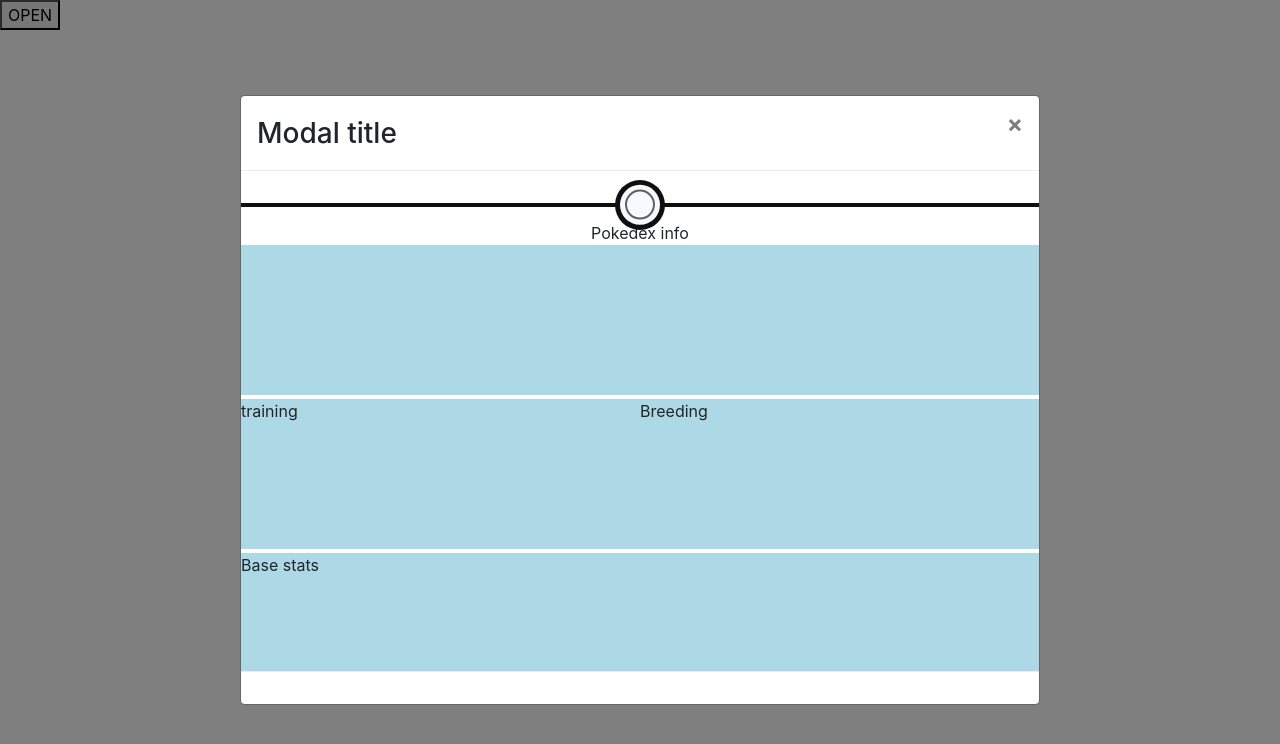
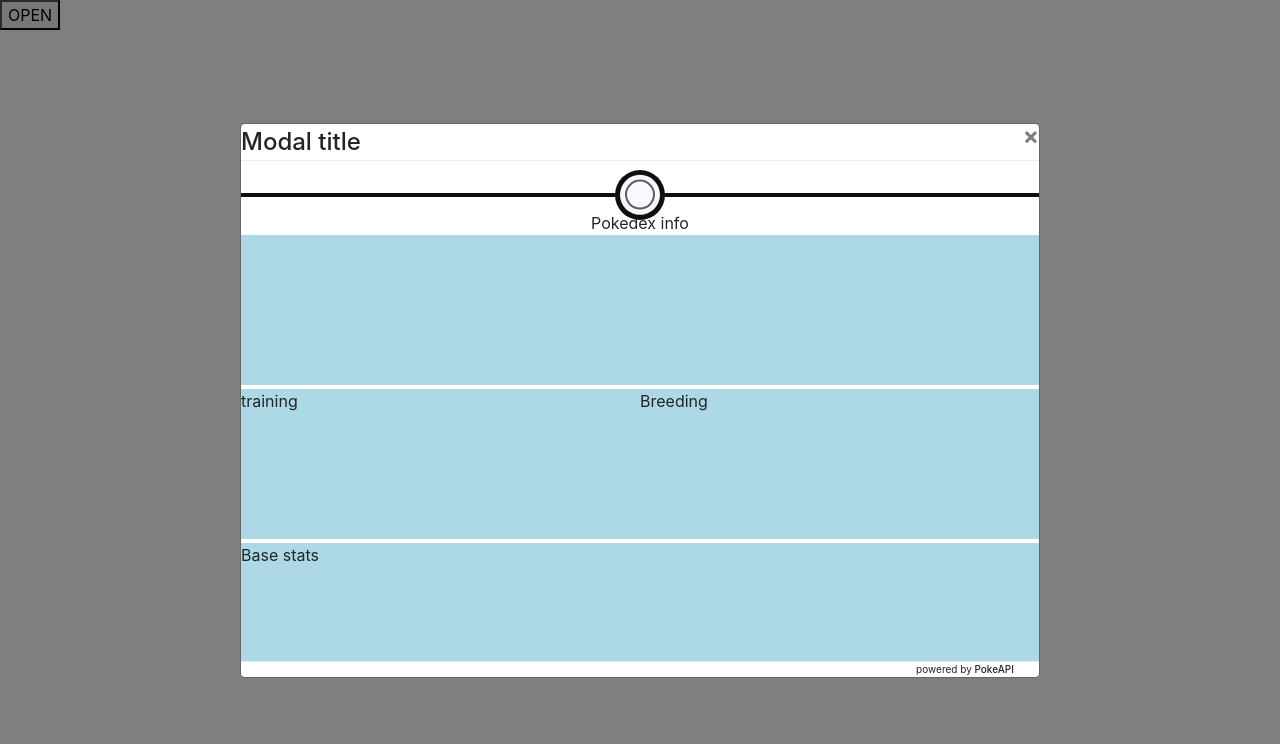
Before and after one commit to Luther0211/data-layout-2, a plain HTML site: page index.html in a window 1280 px wide. Both pictures are taken after a click on the button "OPEN". Drawn offline with nearby package versions, Linux system fonts and the light colour scheme.

Commit message:
changed footer

```diff
--- a/index.html
+++ b/index.html
@@ -22,7 +22,7 @@
 			<div class="modal-content">
 
 				<div class="modal-header">
-					<h3 class="modal-title" id="exampleModalCenterTitle">Modal title</h3>
+					<h4 class="modal-title" id="exampleModalCenterTitle">Modal title</h4>
 					<button type="button" class="close" data-dismiss="modal" aria-label="Close">
 						<span aria-hidden="true">&times;</span>
 					</button>
@@ -119,6 +119,7 @@
 				</div>
 
 				<div class="modal-footer">
+					powered by <span>&nbsp;PokeAPI</span>
 				</div>
 			</div>
 		</div>
--- a/style.css
+++ b/style.css
@@ -230,6 +230,10 @@
 }
 
 /*------------------------------- MODAL STYLES */
+.modal-header {
+  padding: 0;
+}
+
 .modal-data-body {
   margin-top: 14px;
   max-width: 800px;
@@ -268,4 +272,13 @@
 }
 
 
+.modal-footer {
+  padding: 0 25px 0 0;
+  font-size: x-small;
+}
+
+.modal-footer span {
+  font-weight: 500;
+}
+
 /*------------------------------- MODAL STYLES END */
```
